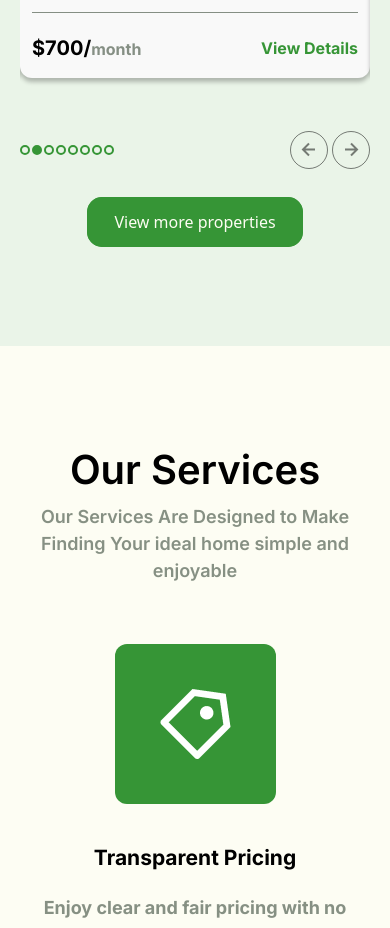
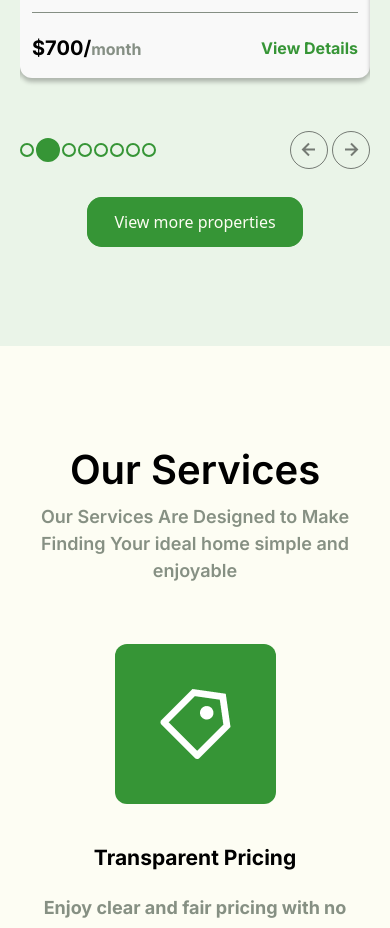
Before and after one commit to CamoneMide/Aousiful-react, a React (Vite) app: page / in a window 390 px wide. Shown: the part 2782-3710 px from the top of the page. Built offline with nearby package versions, Linux system fonts and the light colour scheme.

Commit message:
Aousiful-react13

```diff
--- a/src/App.jsx
+++ b/src/App.jsx
@@ -23,6 +23,7 @@ function App() {
   const [currIndex, setCurrIndex] = React.useState(0);
   const [currentHeight, setCurrentHeight] = React.useState(84);
   const [windowWidth, setWindowWidth] = React.useState(window.innerWidth);
+  const navTarget = React.useRef(null);
 
   // React.useEffect(() => {
   //   const lenis = new Lenis();
@@ -50,7 +51,8 @@ function App() {
 
   React.useEffect(() => {
     window.addEventListener("scroll", function () {
-      const navbar = document.getElementById("nav");
+      // const navbar = document.getElementById("nav");
+      const navbar = navTarget.current;
       const scrollHeight = window.pageYOffset;
       const navHeight = navbar.getBoundingClientRect().height;
       setCurrentHeight(scrollHeight + navHeight - 2);
@@ -64,7 +66,8 @@ function App() {
 
   React.useEffect(() => {
     const handleScroll = () => {
-      const navbar = document.getElementById("nav");
+      // const navbar = document.getElementById("nav");
+      const navbar = navTarget.current;
       const scrollHeight = window.pageYOffset;
       const navHeight = navbar.getBoundingClientRect().height;
       setCurrentHeight(scrollHeight + navHeight - 2);
@@ -203,6 +206,7 @@ function App() {
                     }}
                     navToggle={navToggle}
                     currentHeight={currentHeight}
+                    myRef={navTarget}
                   />
                   <HomeSection currentIndex={currentIndex} />
                   <div className="pt-[70px]">
--- a/src/components/Nav.jsx
+++ b/src/components/Nav.jsx
@@ -3,7 +3,7 @@ import Button from "./Button";
 import { navLinks } from "../constants";
 import Logo from "./Logo";
 
-const Nav = ({ handleNavToggle, navToggle, currentHeight }) => {
+const Nav = ({ handleNavToggle, navToggle, currentHeight, myRef }) => {
   React.useEffect(() => {
     const preventScroll = (e) => {
       e.preventDefault();
@@ -29,6 +29,7 @@ const Nav = ({ handleNavToggle, navToggle, currentHeight }) => {
           navToggle ? "shPStickyTest" : null
         }`}
         id="nav"
+        ref={myRef}
       >
         <Logo />
         <div className="hidden interF lg:flex">
--- a/src/index.css
+++ b/src/index.css
@@ -169,7 +169,7 @@ html {
 
 .navTog {
   display: flex;
-  height: calc(100vh - 84px);
+  height: calc(100dvh - 84px);
   flex-direction: column;
   justify-content: space-between;
   align-items: center;
--- a/src/sections/PropertiesSection.jsx
+++ b/src/sections/PropertiesSection.jsx
@@ -48,15 +48,18 @@ const PropertiesSection = ({
             })}
           </div>
           <div className="flex flex-row justify-between w-full ">
-            <div className="flex items-center w-full gap-[2px]">
+            <div className="flex items-center w-full space-x-[2px]">
               {properties.map((property, index) => {
                 return (
                   <div
-                    className={`flex  flex-row p-[3px] md:p-[6px] border-[2px] border-[#369536] rounded-full navTrans ${
-                      currIndex === index ? "bg-[#369536]" : null
+                    className={`flex flex-row  border-[2px] border-[#369536] rounded-full navTrans ${
+                      currIndex === index ? "bg-[#369536] p-[10px]" : "p-[5px]"
                     }`}
                     // style={{ transform: `translateX(${index * 100}%)` }}
                     key={property.id}
+                    onClick={() => {
+                      setCurrIndex(index);
+                    }}
                   ></div>
                 );
               })}
```
